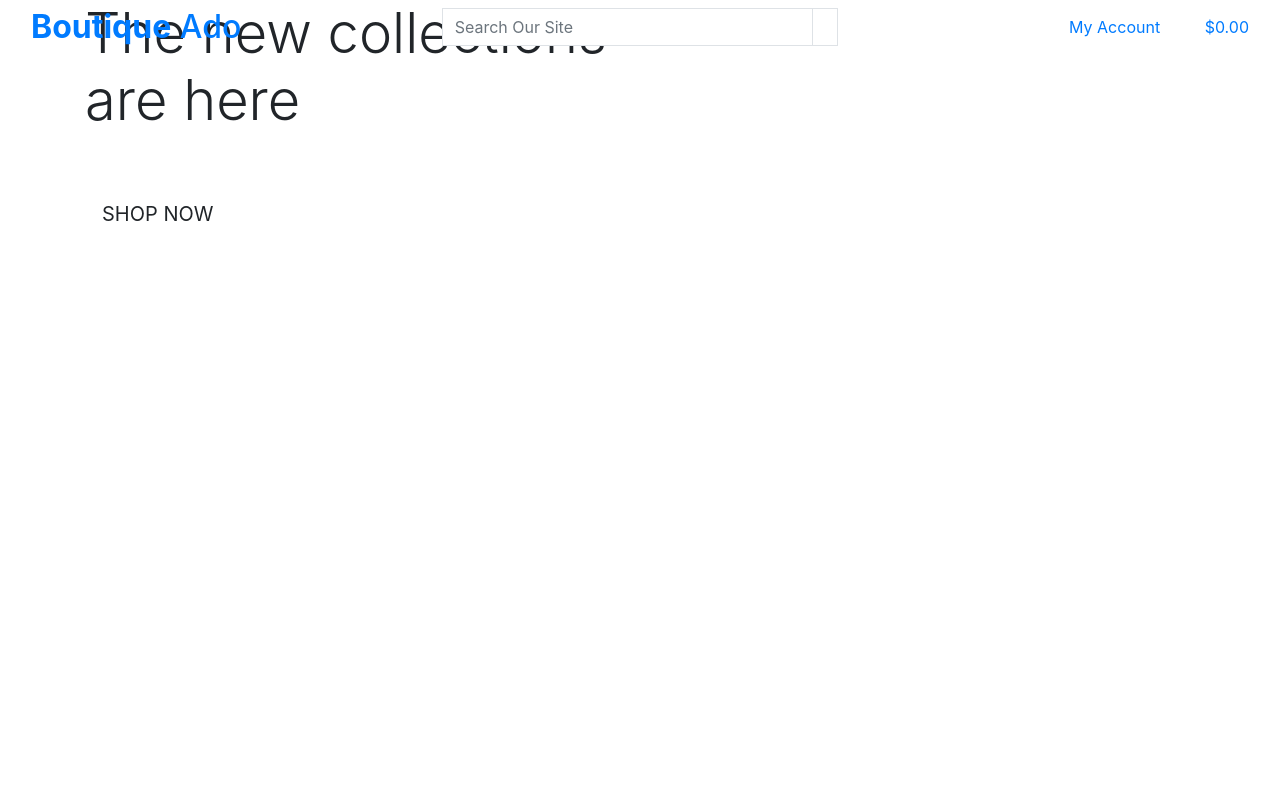
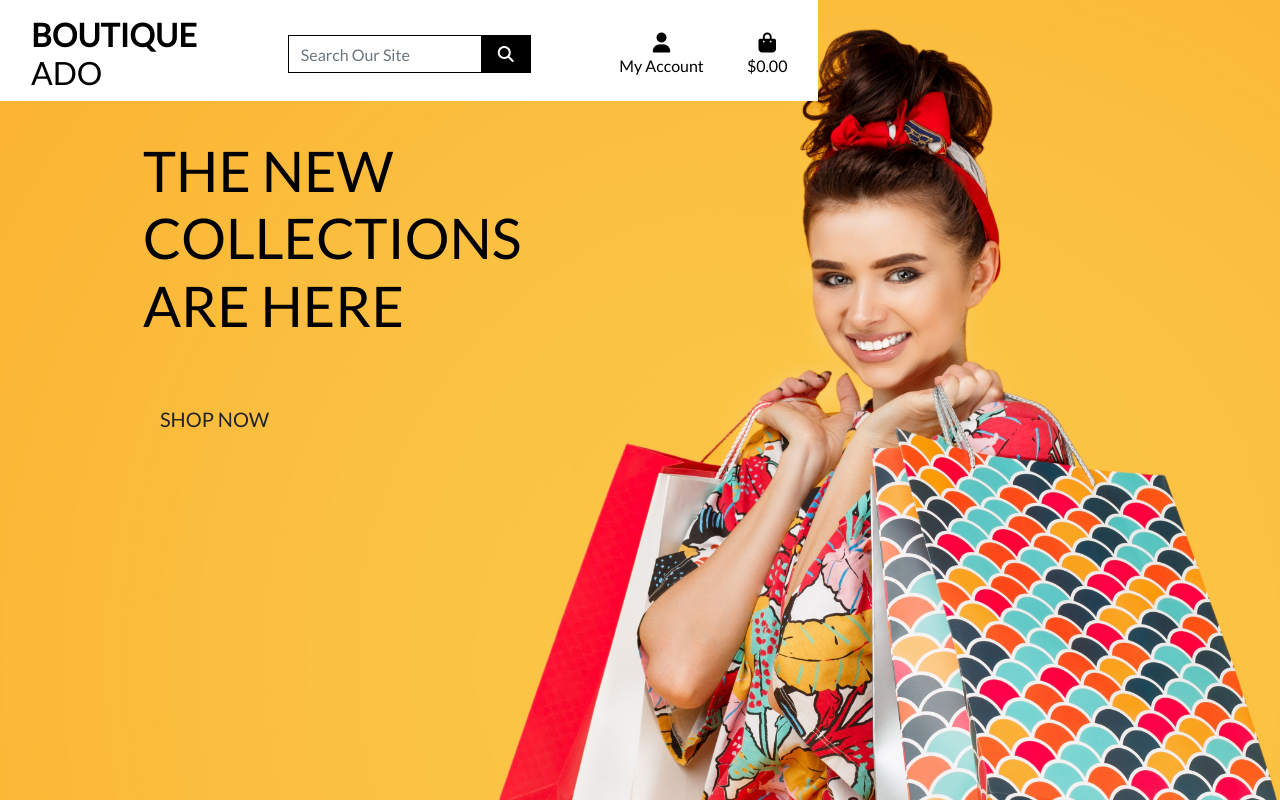
Before and after one commit to Shaga-Matula/boutique_ado_v1, a Django app: page / in a window 1280 px wide. Run offline with Django 3.2, Linux system fonts and the light colour scheme; some libraries are stand-ins or nearby versions.

Commit message:
add backround image

```diff
--- a/boutique_ado/urls.py
+++ b/boutique_ado/urls.py
@@ -15,9 +15,11 @@ Including another URLconf
 """
 from django.contrib import admin
 from django.urls import path, include
+from django.conf import settings
+from django.conf.urls.static import static
 
 urlpatterns = [
     path('admin/', admin.site.urls),
     path('accounts/', include('allauth.urls')),
     path('', include('home.urls')),
-]
+] + static(settings.MEDIA_URL, document_root=settings.MEDIA_ROOT)
--- /dev/null
+++ b/static/css/base.css
@@ -0,0 +1,81 @@
+html {
+    height: 100%;
+}
+
+body {
+    background: url('/media/homepage_background_cropped.jpg') no-repeat center center fixed;
+    background-size: cover;
+    height: calc(100vh - 164px);
+    color: #555;
+    font-family: 'Lato';
+}
+
+/* from Bulma */
+.icon {
+    align-items: center;
+    display: inline-flex;
+    justify-content: center;
+    height: 1.5rem;
+    width: 1.5rem;
+}
+
+.logo-font {
+    text-transform: uppercase;
+}
+
+.main-logo-link {
+    width: fit-content;
+}
+
+.shop-now-button {
+    background: black;
+    color: white;
+    min-width: 260px;
+}
+
+.btn-black {
+    background: black;
+    color: white;
+}
+
+.shop-now-button:hover,
+.shop-now-button:active,
+.shop-now-button:focus,
+.btn-black:hover,
+.btn-black:active,
+.btn-black:focus {
+    background: #222;
+    color: white;
+}
+
+.text-black {
+    color: #000 !important;
+}
+
+.border-black {
+    border: 1px solid black !important;
+}
+
+/* -------------------------------- Media Queries */
+
+/* Slightly larger container on xl screens */
+@media (min-width: 1200px) {
+  .container {
+    max-width: 80%;
+  }
+}
+
+/* fixed top navbar only on medium and up */
+@media (min-width: 992px) {
+    .fixed-top-desktop-only {
+        position: fixed;
+        top: 0;
+        right: 0;
+        left: 0;
+        z-index: 1030;
+    }
+
+    .header-container {
+        padding-top: 164px;
+    }
+}
--- a/templates/base.html
+++ b/templates/base.html
@@ -15,12 +15,17 @@
     {% block corecss %}
     <link rel="stylesheet" href="https://cdn.jsdelivr.net/npm/bootstrap@4.6.2/dist/css/bootstrap.min.css"
         integrity="sha384-xOolHFLEh07PJGoPkLv1IbcEPTNtaed2xpHsD9ESMhqIYd0nLMwNLD69Npy4HI+N" crossorigin="anonymous">
+    <link rel="preconnect" href="https://fonts.googleapis.com">
+    <link rel="preconnect" href="https://fonts.gstatic.com" crossorigin>
+    <link href="https://fonts.googleapis.com/css2?family=Lato&display=swap" rel="stylesheet">
+    <link rel="stylesheet" href="{% static 'css/base.css' %}">
     {% endblock %}
 
     {% block extra_css %}
     {% endblock %}
 
     {% block corejs %}
+    <script src="https://kit.fontawesome.com/21d09db21b.js" crossorigin="anonymous"></script>
     <script src="https://cdn.jsdelivr.net/npm/jquery@3.5.1/dist/jquery.min.js"
         integrity="sha256-9/aliU8dGd2tb6OSsuzixeV4y/faTqgFtohetphbbj0=" crossorigin="anonymous"></script>
     <script src="https://cdn.jsdelivr.net/npm/popper.js@1.16.0/dist/umd/popper.min.js"
@@ -29,6 +34,7 @@
     <script src="https://stackpath.bootstrapcdn.com/bootstrap/4.4.1/js/bootstrap.min.js"
         integrity="sha384-wfSDF2E50Y2D1uUdj0O3uMBJnjuUD4Ih7YwaYd1iqfktj0Uod8GCExl3Og8ifwB6" crossorigin="anonymous">
     </script>
+
     {% endblock %}
 
     {% block extra_js %}
@@ -39,8 +45,8 @@
 </head>
 
 <body>
-    <header class=" container-fluid fixed-top">
-        <div class="row">
+    <header class=" container-fluid fixed-top d-none d-lg-flex">
+        <div id="topnav" class="row bg-white pt-lg-2">
             <div class="col-12 col-lg-4 my-auto py-1 py-lg-0 text-center text-lg-left">
                 <a href="{% url 'home' %}" class="nav-link main-logo-link">
                     <h2 class="logo-font text-black my-0"><strong>Boutique</strong> Ado</h2>
@@ -49,7 +55,8 @@
             <div class="col-12 col-lg-4 my-auto py-1 py-lg-0">
                 <form method="GET" action="">
                     <div class="input-group w-100">
-                        <input class="form-control border border-black rounded-0" type="text" name="q" placeholder="Search Our Site">
+                        <input class="form-control border border-black rounded-0" type="text" name="q"
+                            placeholder="Search Our Site">
                         <div class="input-group-append">
                             <button class="form-control btn btn-black border border-black rounded-0" type="submit">
                                 <span class="icon">
@@ -63,7 +70,8 @@
             <div class="col-12 col-lg-4 my-auto py-1 py-lg-0">
                 <ul class="list-inline list-unstyled text-center text-lg-right my-0">
                     <li class="list-inline-item dropdown">
-                        <a class="text-black nav-link" href="#" id="user-options" data-toggle="dropdown" aria-haspopup="true" aria-expanded="false">
+                        <a class="text-black nav-link" href="#" id="user-options" data-toggle="dropdown"
+                            aria-haspopup="true" aria-expanded="false">
                             <div class="text-center">
                                 <div><i class="fas fa-user fa-lg"></i></div>
                                 <p class="my-0">My Account</p>
@@ -83,7 +91,8 @@
                         </div>
                     </li>
                     <li class="list-inline-item">
-                        <a class="{% if grand_total %}text-info font-weight-bold{% else %}text-black{% endif %} nav-link" href="">
+                        <a class="{% if grand_total %}text-info font-weight-bold{% else %}text-black{% endif %} nav-link"
+                            href="">
                             <div class="text-center">
                                 <div><i class="fas fa-shopping-bag fa-lg"></i></div>
                                 <p class="my-0">
```
Also changed, not shown: boutique_ado/settings.py (+13 -6 lines), media/homepage_background_cropped.jpg (added). Lines whose indentation alone changed are shown as unchanged.
